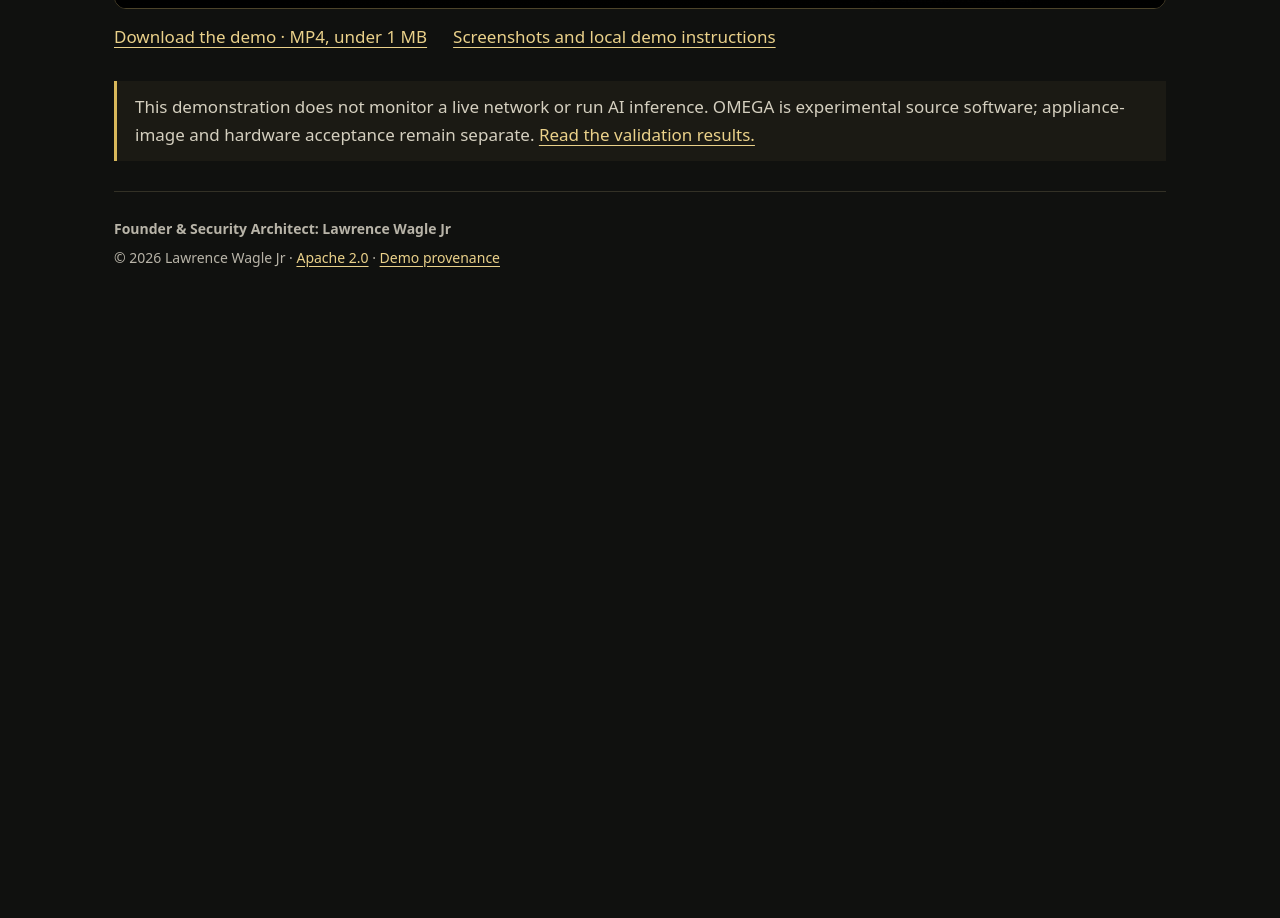
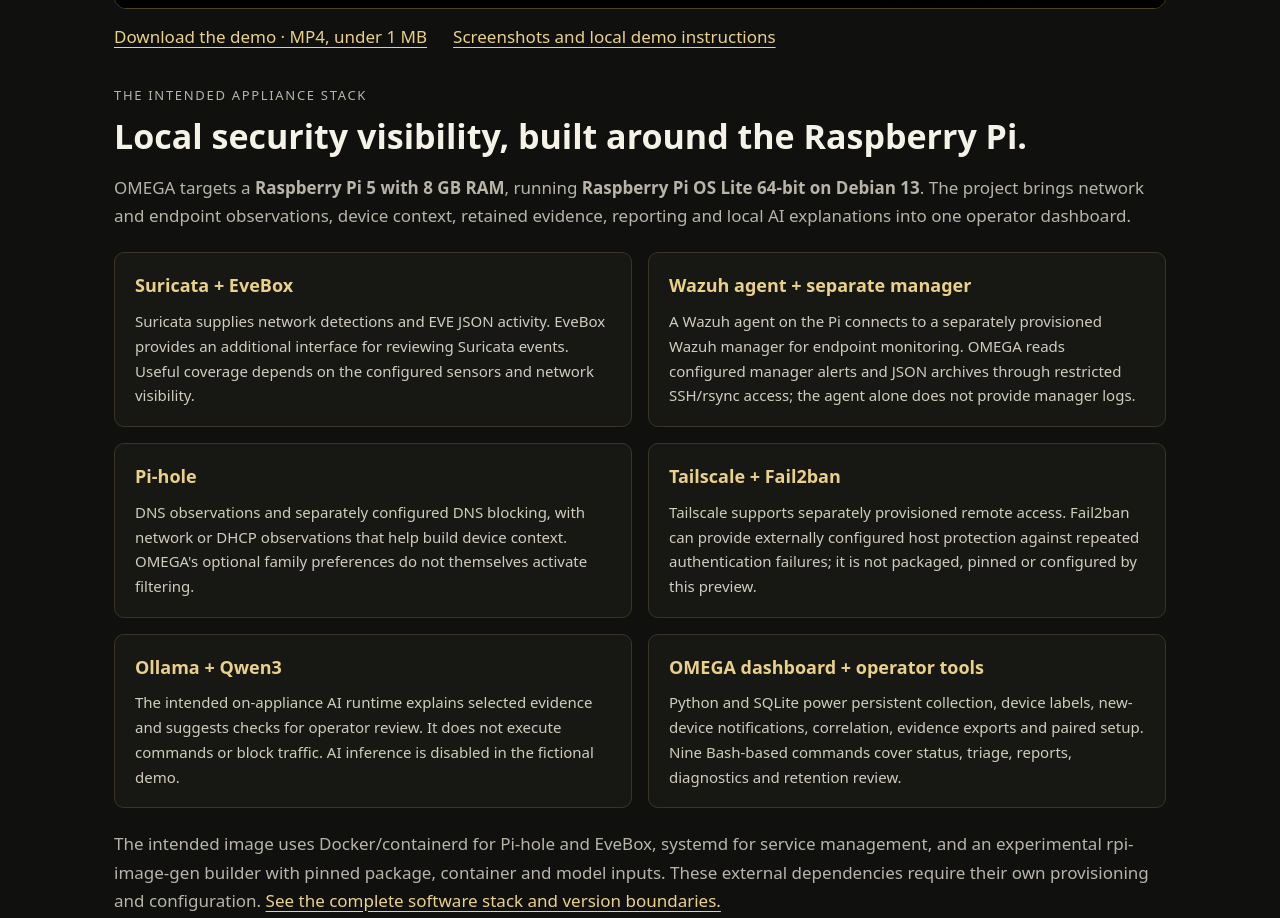
Before and after one commit to lawrencewaglejr/omega-source-preview, a plain HTML site: page docs/index.html in a window 1280 px wide. Shown: the part 1029-1947 px from the top of the page. Before the commit the page ends 1351 px from the top, so only its background shows below. Drawn offline with Linux system fonts and the light colour scheme; grey boxes are pictures that could not be loaded.

Commit message:
Explain the intended Raspberry Pi security stack on the demo page

```diff
--- a/docs/index.html
+++ b/docs/index.html
@@ -3,7 +3,7 @@
 <head>
   <meta charset="utf-8">
   <meta name="viewport" content="width=device-width, initial-scale=1">
-  <meta name="description" content="Watch OMEGA's 47-second experimental source-preview demo, using fictional security data.">
+  <meta name="description" content="Explore OMEGA, an experimental Raspberry Pi 5 security appliance project combining Suricata, a Wazuh agent and separate manager, Pi-hole, EveBox, Tailscale, external Fail2ban and local AI. Watch the fictional demo.">
   <meta name="color-scheme" content="dark">
   <title>Watch the OMEGA demo</title>
   <style>
@@ -23,6 +23,14 @@
     .meta span { padding: 4px 12px; border: 1px solid #49422c; border-radius: 30px; color: #e6d7a9; font-size: 13px; }
     video { display: block; width: 100%; aspect-ratio: 3 / 2; background: #000; border: 1px solid #4c432a; border-radius: 12px; }
     .links { display: flex; flex-wrap: wrap; gap: 12px 26px; margin: 14px 0 30px; }
+    .overview { margin: 34px 0; }
+    .overview h2 { margin: 0 0 12px; font-size: clamp(25px, 4vw, 34px); line-height: 1.25; }
+    .overview > p { color: var(--muted); }
+    .stack { display: grid; grid-template-columns: repeat(2, minmax(0, 1fr)); gap: 16px; margin: 22px 0; }
+    .stack article { border: 1px solid #3a3526; border-radius: 10px; padding: 18px 20px; background: #171813; }
+    .stack h3 { margin: 0 0 8px; color: #ead18a; font-size: 18px; }
+    .stack p { margin: 0; color: #d0ccbf; font-size: 15px; }
+    @media (max-width: 600px) { .stack { grid-template-columns: 1fr; } }
     .note { border-left: 3px solid var(--gold); padding: 12px 18px; background: #1b1a14; color: #d4cfbf; }
     .note p { margin: 0; }
     footer { border-top: 1px solid #333126; margin-top: 30px; padding-top: 20px; color: var(--muted); font-size: 14px; }
@@ -48,6 +56,20 @@
       <a href="media/omega-demo.mp4" download="omega-demo.mp4">Download the demo · MP4, under 1 MB</a>
       <a href="https://github.com/lawrencewaglejr/omega-source-preview/blob/main/docs/demo.md">Screenshots and local demo instructions</a>
     </div>
+    <section class="overview" id="appliance-overview" aria-labelledby="overview-title">
+      <p class="eyebrow">The intended appliance stack</p>
+      <h2 id="overview-title">Local security visibility, built around the Raspberry Pi.</h2>
+      <p>OMEGA targets a <strong>Raspberry Pi 5 with 8 GB RAM</strong>, running <strong>Raspberry Pi OS Lite 64-bit on Debian 13</strong>. The project brings network and endpoint observations, device context, retained evidence, reporting and local AI explanations into one operator dashboard.</p>
+      <div class="stack">
+        <article><h3>Suricata + EveBox</h3><p>Suricata supplies network detections and EVE JSON activity. EveBox provides an additional interface for reviewing Suricata events. Useful coverage depends on the configured sensors and network visibility.</p></article>
+        <article><h3>Wazuh agent + separate manager</h3><p>A Wazuh agent on the Pi connects to a separately provisioned Wazuh manager for endpoint monitoring. OMEGA reads configured manager alerts and JSON archives through restricted SSH/rsync access; the agent alone does not provide manager logs.</p></article>
+        <article><h3>Pi-hole</h3><p>DNS observations and separately configured DNS blocking, with network or DHCP observations that help build device context. OMEGA's optional family preferences do not themselves activate filtering.</p></article>
+        <article><h3>Tailscale + Fail2ban</h3><p>Tailscale supports separately provisioned remote access. Fail2ban can provide externally configured host protection against repeated authentication failures; it is not packaged, pinned or configured by this preview.</p></article>
+        <article><h3>Ollama + Qwen3</h3><p>The intended on-appliance AI runtime explains selected evidence and suggests checks for operator review. It does not execute commands or block traffic. AI inference is disabled in the fictional demo.</p></article>
+        <article><h3>OMEGA dashboard + operator tools</h3><p>Python and SQLite power persistent collection, device labels, new-device notifications, correlation, evidence exports and paired setup. Nine Bash-based commands cover status, triage, reports, diagnostics and retention review.</p></article>
+      </div>
+      <p>The intended image uses Docker/containerd for Pi-hole and EveBox, systemd for service management, and an experimental rpi-image-gen builder with pinned package, container and model inputs. These external dependencies require their own provisioning and configuration. <a href="https://github.com/lawrencewaglejr/omega-source-preview#software-stack">See the complete software stack and version boundaries.</a></p>
+    </section>
     <aside class="note" aria-label="Demo scope"><p>This demonstration does not monitor a live network or run AI inference. OMEGA is experimental source software; appliance-image and hardware acceptance remain separate. <a href="https://github.com/lawrencewaglejr/omega-source-preview/blob/main/docs/source-preview-validation.md">Read the validation results.</a></p></aside>
     <footer>
       <p><strong>Founder &amp; Security Architect: Lawrence Wagle Jr</strong></p>
```
